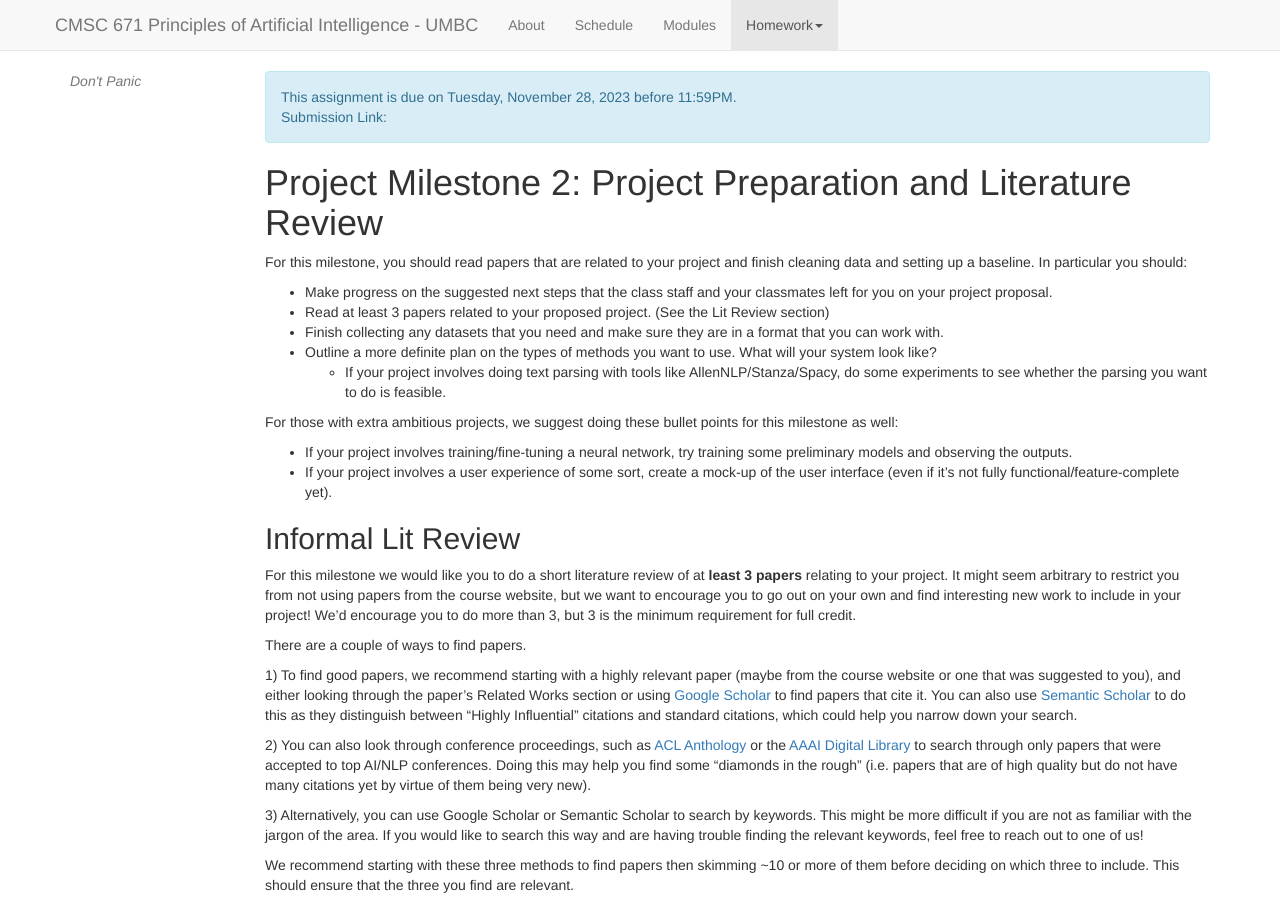
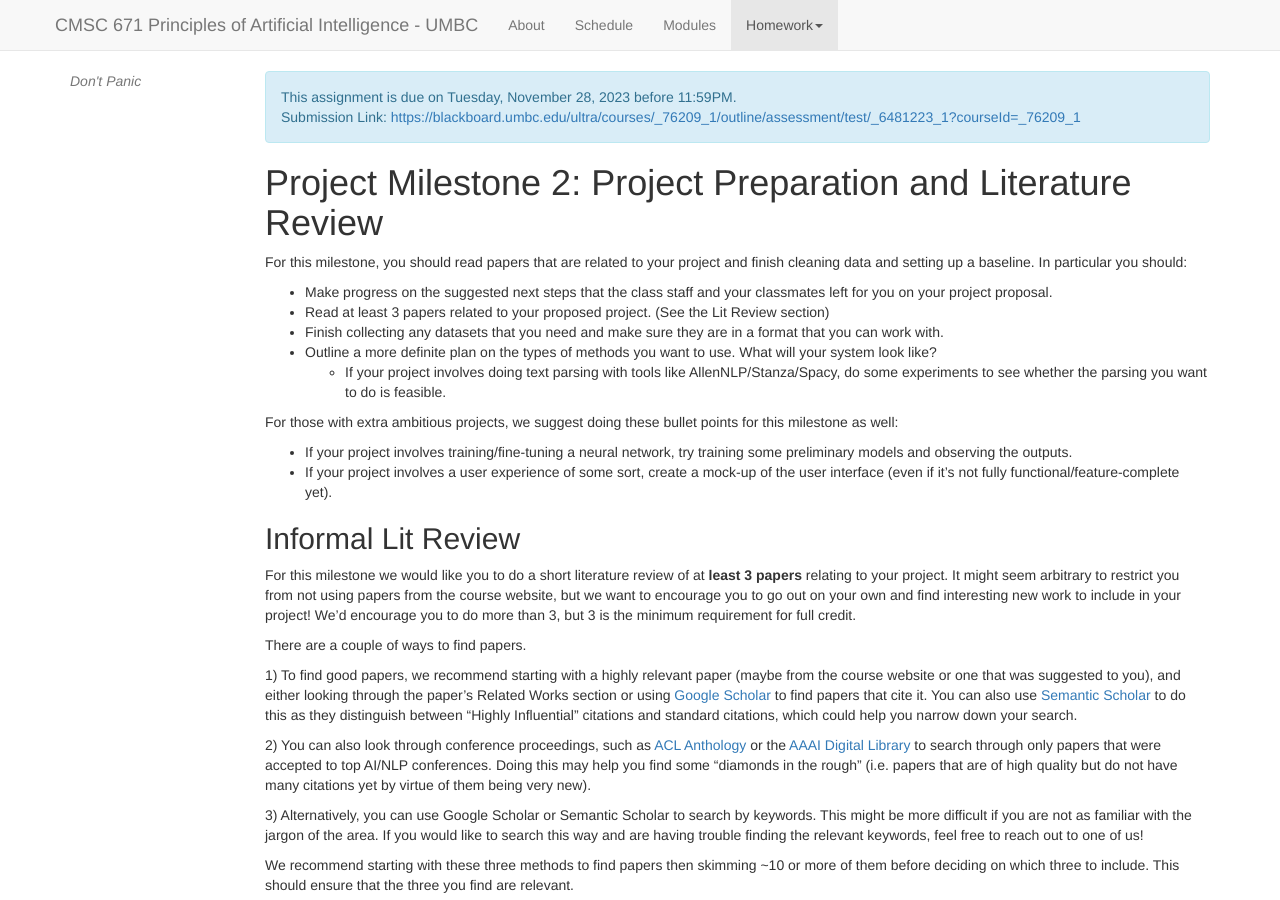
Before and after one commit to lara-martin/Principles-of-AI, a Jekyll site: the page built from homeworks/project/lit-review.md, in a window 1280 px wide and 900 px high. Built offline with Jekyll 4.4.1, drawn with Linux system fonts in a browser that asks for light colours; nearby versions of some CDN libraries; a script that is not in the unit is left out; part of the change alters nothing that is shown.

```diff
--- a/homeworks/project/lit-review.md
+++ b/homeworks/project/lit-review.md
@@ -37,7 +37,7 @@ Warning: this assignment is out of date.  It may still need to be updated for th
 <div class="alert alert-info">
 This assignment is due on {{ page.due_date | date: "%A, %B %-d, %Y" }} before {{ page.due_date | date: "%I:%M%p" }}.
 <br>
-Submission Link: <a href="{{item.url}}">{{ item.name }}</a>
+Submission Link: <a href="{{page.submission}}">{{ page.submission }}</a>
 </div>
 
 {% if page.materials %}
```
